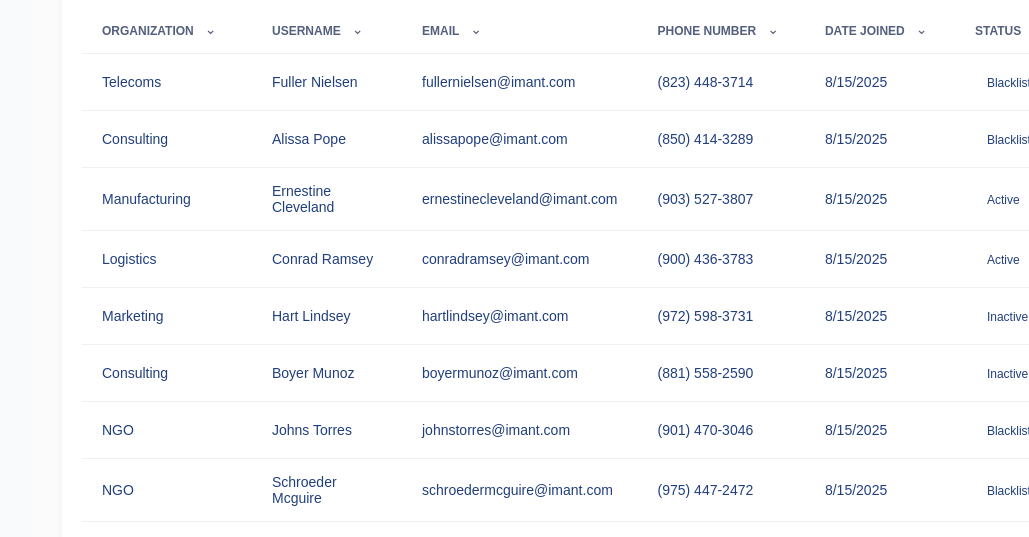
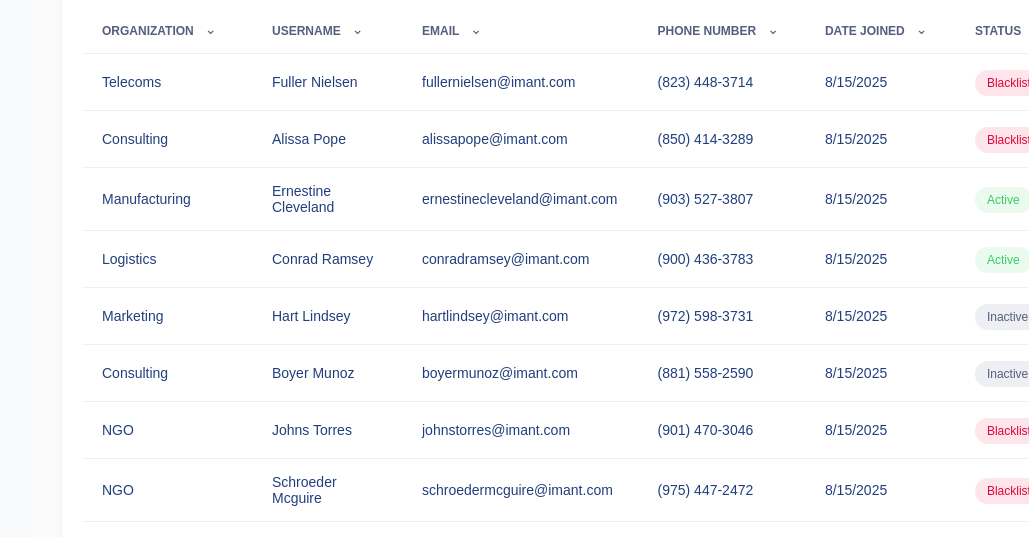
Before and after one commit to ukcharlies/6ixlendsqr-dashboard, a React (Vite) app: page /dashboard in a window 1280 px wide. Shown: the part 391-928 px from the top of the page, without its empty margins (251-1280 px from the left). Built offline with nearby package versions, Linux system fonts and the light colour scheme.

Commit message:
fix: update status badge styles with specific color values and ensure status is lowercase

```diff
--- a/src/pages/Dashboard.tsx
+++ b/src/pages/Dashboard.tsx
@@ -190,7 +190,7 @@ function Dashboard() {
                         <td>{new Date().toLocaleDateString()}</td>
                         <td>
                           <span
-                            className={`status-badge status-${user.status || "active"}`}
+                            className={`status-badge status-${(user.status || "active").toLowerCase()}`}
                           >
                             {user.status || "Active"}
                           </span>
--- a/src/styles/dashboard.scss
+++ b/src/styles/dashboard.scss
@@ -532,23 +532,23 @@
     font-weight: 500;
 
     &.status-active {
-      background-color: rgba($success, 0.1);
-      color: $success;
+      background-color: rgba(#39cd62, 0.1);
+      color: #39cd62;
     }
 
     &.status-inactive {
-      background-color: rgba($brand-gray, 0.1);
-      color: $brand-gray;
+      background-color: rgba(#545f7d, 0.1);
+      color: #545f7d;
     }
 
     &.status-pending {
-      background-color: rgba(#f7c46c, 0.1);
-      color: #f7c46c;
+      background-color: rgba(#e9b200, 0.1);
+      color: #e9b200;
     }
 
     &.status-blacklisted {
-      background-color: rgba($danger, 0.1);
-      color: $danger;
+      background-color: rgba(#e4033b, 0.1);
+      color: #e4033b;
     }
   }
 
```
